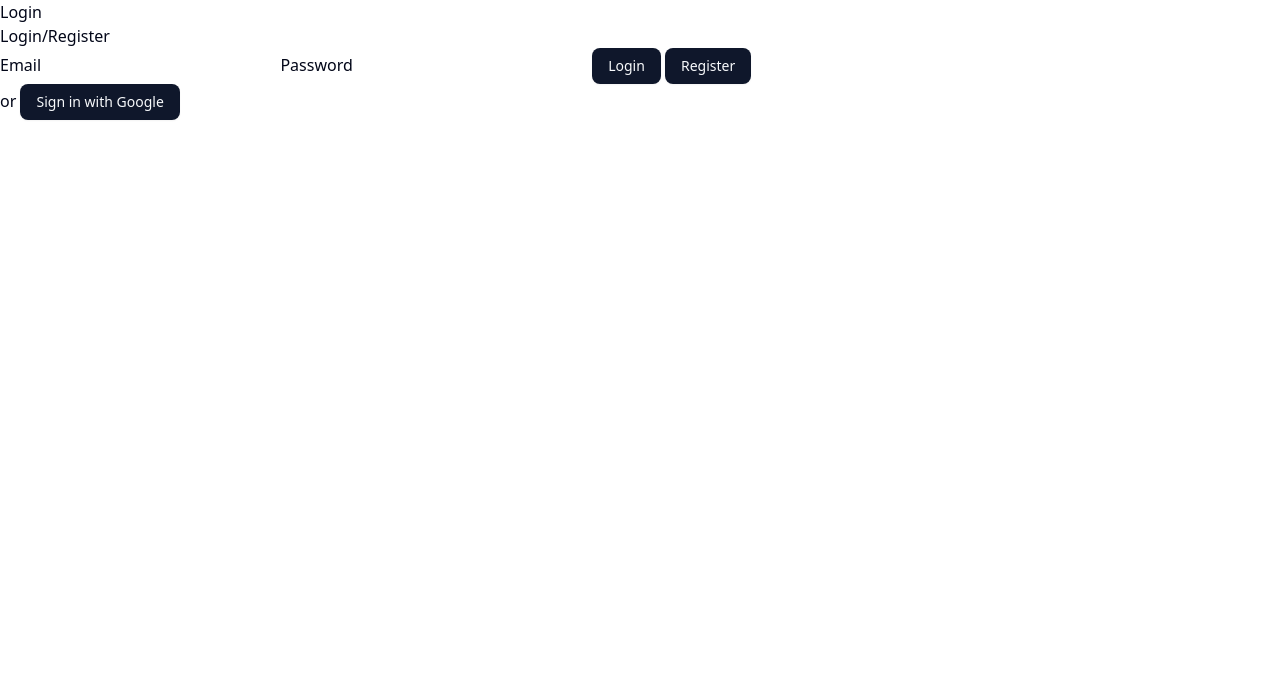
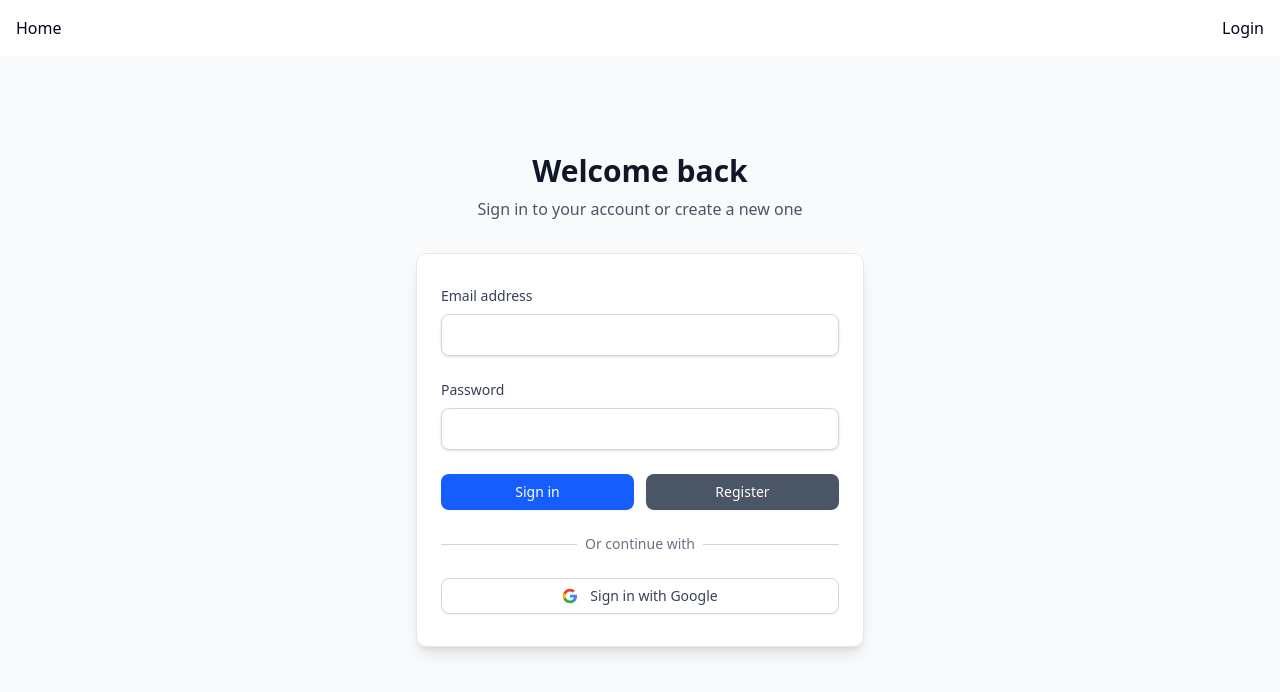
Before and after one commit to ondrejrohon/sveltekit-tailored-template, a SvelteKit app: page /login in a window 1280 px wide. Shown: the top 692 px of the page. Built offline with nearby package versions, Linux system fonts and the light colour scheme; no server answers.

Commit message:
nicer register screen

```diff
--- a/src/routes/+layout.svelte
+++ b/src/routes/+layout.svelte
@@ -7,13 +7,18 @@
 </script>
 
 {#if data?.user}
-	<h1>Hi, {data.user.username}!</h1>
+	<h1>Hi, {data.user.email}!</h1>
 	<p>Your user ID is {data.user.id}.</p>
 	<form method="post" action="?/logout" use:enhance>
 		<button>Sign out</button>
 	</form>
 {:else}
-	<a href="/login">Login</a>
+	<header class="fixed top-0 right-0 left-0 z-50 bg-white">
+		<nav class="flex items-center justify-between p-4">
+			<a href="/">Home</a>
+			<a href="/login">Login</a>
+		</nav>
+	</header>
 {/if}
 
 {@render children()}
--- a/src/routes/login/+page.svelte
+++ b/src/routes/login/+page.svelte
@@ -6,22 +6,99 @@
 	let { form }: { form: ActionData } = $props();
 </script>
 
-<h1>Login/Register</h1>
-<form method="post" action="?/login" use:enhance>
-	<label>
-		Email
-		<input name="email" type="email" />
-	</label>
-	<label>
-		Password
-		<input type="password" name="password" />
-	</label>
-	<Button>Login</Button>
-	<Button formaction="?/register">Register</Button>
-</form>
+<div class="flex min-h-screen items-center justify-center bg-gray-50 px-4 py-12 sm:px-6 lg:px-8">
+	<div class="w-full max-w-md space-y-8">
+		<div class="text-center">
+			<h1 class="mb-2 text-3xl font-bold text-gray-900">Welcome back</h1>
+			<p class="text-gray-600">Sign in to your account or create a new one</p>
+		</div>
 
-<span>or</span>
+		<div class="rounded-lg border border-gray-200 bg-white px-6 py-8 shadow-lg">
+			<form method="post" action="?/login" use:enhance class="space-y-6">
+				<div>
+					<label for="email" class="mb-2 block text-sm font-medium text-gray-700">
+						Email address
+					</label>
+					<input
+						id="email"
+						class="w-full rounded-md border border-gray-300 px-3 py-2 shadow-sm transition-colors focus:border-blue-500 focus:ring-2 focus:ring-blue-500 focus:outline-none"
+						name="email"
+						type="email"
+						required
+					/>
+				</div>
 
-<Button href="/login/google" class="google-button">Sign in with Google</Button>
+				<div>
+					<label for="password" class="mb-2 block text-sm font-medium text-gray-700">
+						Password
+					</label>
+					<input
+						id="password"
+						class="w-full rounded-md border border-gray-300 px-3 py-2 shadow-sm transition-colors focus:border-blue-500 focus:ring-2 focus:ring-blue-500 focus:outline-none"
+						type="password"
+						name="password"
+						required
+					/>
+				</div>
 
-<p style="color: red">{form?.message ?? ''}</p>
+				<div class="flex gap-3">
+					<Button
+						class="flex-1 rounded-md bg-blue-600 px-4 py-2 font-medium text-white transition-colors hover:bg-blue-700"
+					>
+						Sign in
+					</Button>
+					<Button
+						formaction="?/register"
+						class="flex-1 rounded-md bg-gray-600 px-4 py-2 font-medium text-white transition-colors hover:bg-gray-700"
+					>
+						Register
+					</Button>
+				</div>
+			</form>
+
+			<div class="mt-6">
+				<div class="relative">
+					<div class="absolute inset-0 flex items-center">
+						<div class="w-full border-t border-gray-300"></div>
+					</div>
+					<div class="relative flex justify-center text-sm">
+						<span class="bg-white px-2 text-gray-500">Or continue with</span>
+					</div>
+				</div>
+
+				<div class="mt-6">
+					<Button
+						href="/login/google"
+						class="flex w-full items-center justify-center gap-3 rounded-md border border-gray-300 bg-white px-4 py-2 font-medium text-gray-700 transition-colors hover:bg-gray-50"
+					>
+						<svg class="h-5 w-5" viewBox="0 0 24 24">
+							<path
+								fill="#4285F4"
+								d="M22.56 12.25c0-.78-.07-1.53-.2-2.25H12v4.26h5.92c-.26 1.37-1.04 2.53-2.21 3.31v2.77h3.57c2.08-1.92 3.28-4.74 3.28-8.09z"
+							/>
+							<path
+								fill="#34A853"
+								d="M12 23c2.97 0 5.46-.98 7.28-2.66l-3.57-2.77c-.98.66-2.23 1.06-3.71 1.06-2.86 0-5.29-1.93-6.16-4.53H2.18v2.84C3.99 20.53 7.7 23 12 23z"
+							/>
+							<path
+								fill="#FBBC05"
+								d="M5.84 14.09c-.22-.66-.35-1.36-.35-2.09s.13-1.43.35-2.09V7.07H2.18C1.43 8.55 1 10.22 1 12s.43 3.45 1.18 4.93l2.85-2.22.81-.62z"
+							/>
+							<path
+								fill="#EA4335"
+								d="M12 5.38c1.62 0 3.06.56 4.21 1.64l3.15-3.15C17.45 2.09 14.97 1 12 1 7.7 1 3.99 3.47 2.18 7.07l3.66 2.84c.87-2.6 3.3-4.53 6.16-4.53z"
+							/>
+						</svg>
+						Sign in with Google
+					</Button>
+				</div>
+			</div>
+
+			{#if form?.message}
+				<div class="mt-4 rounded-md border border-red-200 bg-red-50 p-3">
+					<p class="text-sm text-red-600">{form.message}</p>
+				</div>
+			{/if}
+		</div>
+	</div>
+</div>
```
